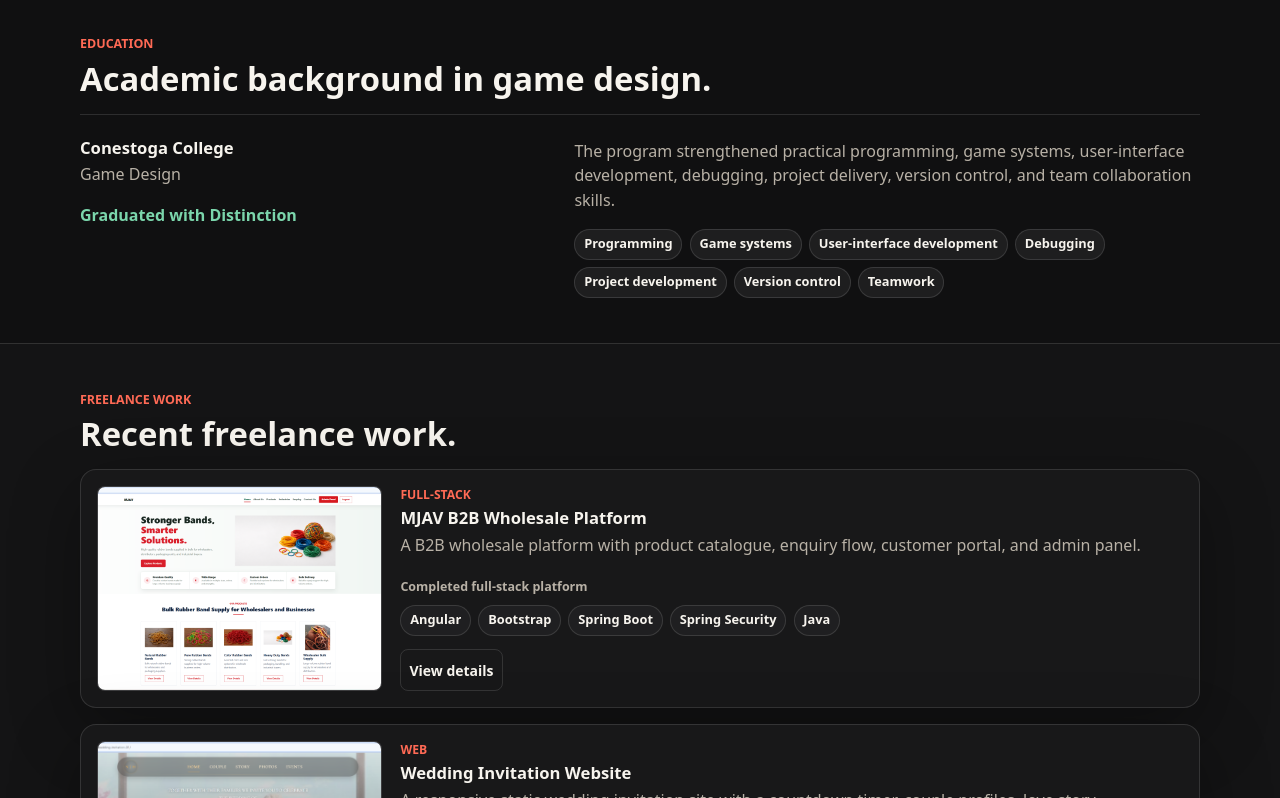
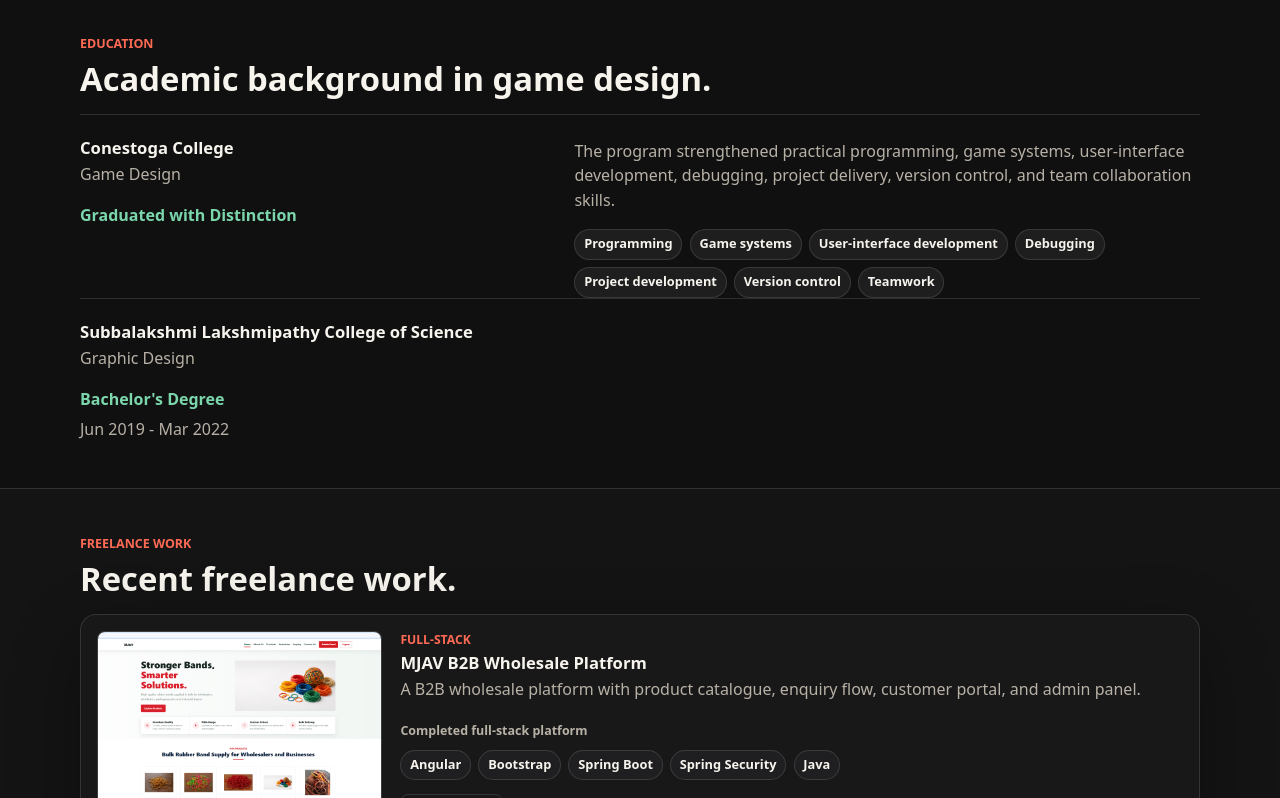
Before and after one commit to VS-Studio-Hub/venthan-francis-portfolio, an Angular app: page /#/ in a window 1280 px wide. Shown: the part 2522-3320 px from the top of the page. Built offline with nearby package versions, Linux system fonts and the light colour scheme.

Commit message:
Support multiple schools in the Education section
Adds Subbalakshmi Lakshmipathy College of Science alongside Conestoga
College. Summary and topic tags are now optional per entry since not
every school needs the same level of detail.

```diff
--- a/src/app/components/education/education.component.html
+++ b/src/app/components/education/education.component.html
@@ -4,20 +4,31 @@
       <p class="eyebrow">Education</p>
       <h2>Academic background in game design.</h2>
     </div>
+    @for (school of data.education; track school.school) {
       <article class="education-card reveal">
         <div>
-        <h3>{{ data.education.school }}</h3>
-        <p>{{ data.education.program }}</p>
-        <strong>{{ data.education.result }}</strong>
+          <h3>{{ school.school }}</h3>
+          <p>{{ school.program }}</p>
+          <strong>{{ school.result }}</strong>
+          @if (school.dates) {
+            <span class="education-dates">{{ school.dates }}</span>
+          }
         </div>
+        @if (school.summary || school.topics?.length) {
           <div>
-        <p>{{ data.education.summary }}</p>
+            @if (school.summary) {
+              <p>{{ school.summary }}</p>
+            }
+            @if (school.topics?.length) {
               <div class="tag-list">
-          @for (topic of data.education.topics; track topic) {
+                @for (topic of school.topics; track topic) {
                   <span>{{ topic }}</span>
                 }
               </div>
+            }
           </div>
+        }
       </article>
+    }
   </div>
 </section>
--- a/src/app/data/portfolio.data.ts
+++ b/src/app/data/portfolio.data.ts
@@ -371,14 +371,22 @@ export const projects: Project[] = [
   }
 ];
 
-export const education: Education = {
+export const education: Education[] = [
+  {
     school: 'Conestoga College',
     program: 'Game Design',
     result: 'Graduated with Distinction',
     summary:
       'The program strengthened practical programming, game systems, user-interface development, debugging, project delivery, version control, and team collaboration skills.',
     topics: ['Programming', 'Game systems', 'User-interface development', 'Debugging', 'Project development', 'Version control', 'Teamwork']
-};
+  },
+  {
+    school: 'Subbalakshmi Lakshmipathy College of Science',
+    program: 'Graphic Design',
+    result: "Bachelor's Degree",
+    dates: 'Jun 2019 - Mar 2022'
+  }
+];
 
 export const certifications: Certification[] = [
   {
--- a/src/app/models/portfolio.models.ts
+++ b/src/app/models/portfolio.models.ts
@@ -60,8 +60,9 @@ export interface Education {
   school: string;
   program: string;
   result: string;
-  summary: string;
-  topics: string[];
+  dates?: string;
+  summary?: string;
+  topics?: string[];
 }
 
 export interface Certification {
--- a/src/styles.css
+++ b/src/styles.css
@@ -803,6 +803,12 @@ p {
 
 .education-card strong {
   color: var(--green);
+}
+
+.education-dates {
+  display: block;
+  color: var(--muted);
+  margin-top: 0.35rem;
 }
 
 .cert-grid {
```
Lines whose indentation alone changed are shown as unchanged.
